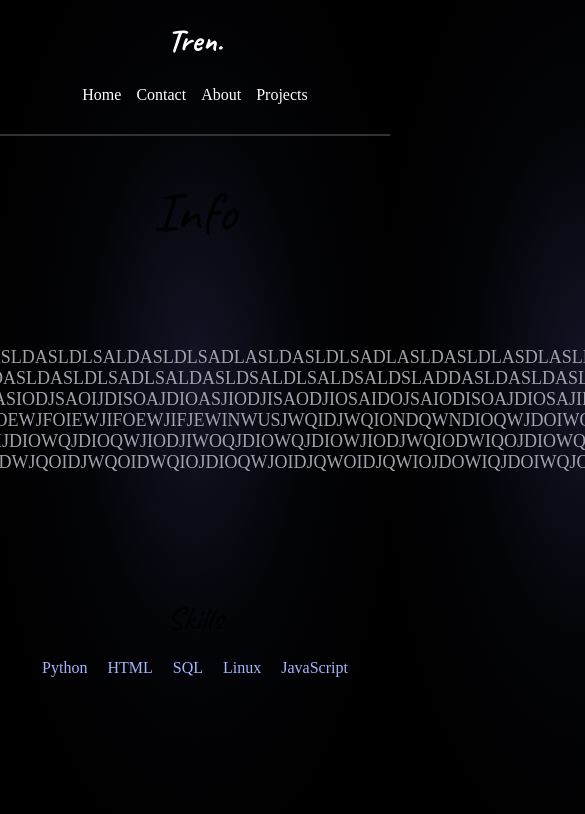
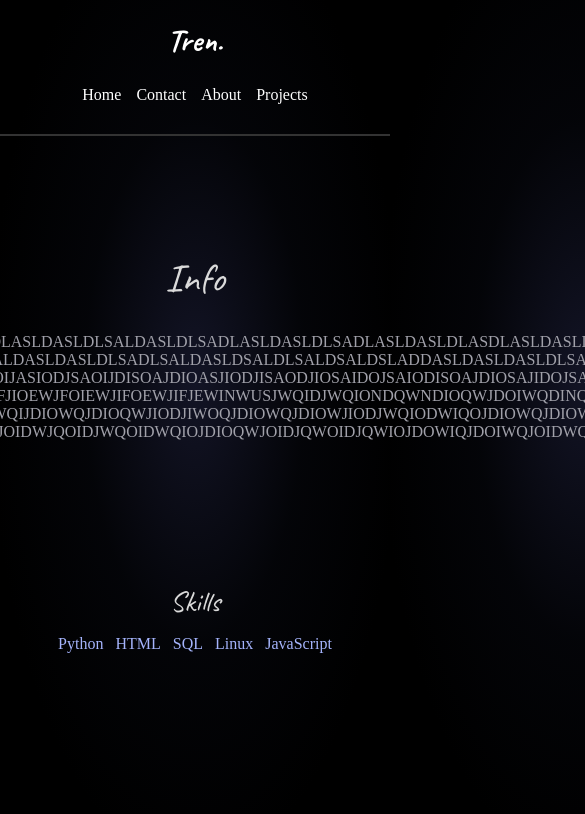
Before and after one commit to DEMONLORDKAKAROT/Portfolio, a plain HTML site: page about.html in a window 390 px wide. Shown: the top 814 px of the page, 585 px wide, since content can reach past the window. Drawn offline with Linux system fonts and the light colour scheme.

Commit message:
color fix

```diff
--- a/about.css
+++ b/about.css
@@ -13,10 +13,11 @@
 }
 
 
-.main-div h1 {
+.main-div h1{
     font-family: "Caveat", cursive;
     font-size: clamp(3.5rem, 7vw, 6rem);
     font-weight: 1;
+    color: rgb(218, 218, 218);
     margin: 0;
 }
 
@@ -42,6 +43,7 @@ section h2{
     font-family: "Caveat", cursive;
     font-size: clamp(2rem, 3vw, 3rem);
     font-weight: 1;
+    color: rgb(218, 218, 218);
     margin: 0;
 }
 
@@ -55,3 +57,43 @@ section ul{
     flex-wrap: wrap;
     justify-content: center;
 }
+
+
+
+@media(max-width: 768px){
+
+    .main-div {
+        gap: 30px;
+        padding: 30px 15px;
+        min-height: 50vh;
+        justify-content: center;
+        align-items: center;
+        text-align: center;
+    }
+
+    .main-div h1{
+        font-size: clamp(2.5rem, 10vw, 4rem);
+    }
+
+    .main-div p{
+        font-size: 16px;
+    }
+
+    section{
+        gap: 15px;
+        padding: 25px 15px;
+        min-height: auto;
+        align-items: center;
+        text-align: center;
+    }
+
+    section h2{
+        font-size: clamp(1.8rem, 7vw, 2.5rem);
+    }
+
+    section ul{
+        gap: 12px;
+        justify-content: center;
+        flex-wrap: wrap;
+    }
+}
--- a/contact.css
+++ b/contact.css
@@ -1,6 +1,6 @@
 
 
-main {
+main{
     display: flex;
     flex-direction: column;
     justify-content: center;
@@ -10,7 +10,7 @@ main {
     min-height: 70vh;
 }
 
-main div {
+main div{
     display: flex;
     flex-direction: column;
     align-items: center;
@@ -18,26 +18,27 @@ main div {
     gap: 10px;
 }
 
-main h1 {
+main h1{
     font-family: "Caveat", cursive;
     font-size: clamp(3.5rem, 7vw, 6rem);
     font-weight: 700;
+    color: rgb(218, 218, 218);
     margin: 0;
 }
 
-main p {
+main p{
     color: #a1a1aa;
     font-size: 18px;
     margin: 0;
 }
 
-main section {
+main section{
     display: flex;
     justify-content: center;
     gap: 20px;
 }
 
-main section a {
+main section a{
     text-decoration: none;
     color: white;
     border: 2px solid #333;
@@ -46,18 +47,18 @@ main section a {
     transition: color 0.3s ease, border-color 0.3s ease;
 }
 
-main section a:hover {
+main section a:hover{
     color: #a5b4fc;
     border-color: #a5b4fc;
 }
 
-@media (max-width: 600px) {
+@media(max-width: 600px){
     main section {
         flex-direction: column;
     }
 }
 
-main section .email {
+main section .email{
     color: #a5b4fc;
     font-size: 18px;
     border: 2px solid #333;
--- a/index_css.css
+++ b/index_css.css
@@ -21,6 +21,7 @@
     font-family: "Caveat", cursive;
     font-size: clamp(3.5rem, 7vw, 6rem);
     font-weight: 700;
+    color: rgb(218, 218, 218);
     margin: 0;
 }
 
--- a/projects.css
+++ b/projects.css
@@ -1,5 +1,3 @@
-
-
 
 div{
     gap: 10px;
@@ -12,10 +10,11 @@ div{
     min-height: 1vh;
 }
 
-div h1 {
+div h1{
     font-family: "Caveat", cursive;
     font-size: clamp(2rem, 4vw, 4rem);
     font-weight: 1;
+    color: rgb(218, 218, 218);
     margin: 0;
 }
 
@@ -44,7 +43,7 @@ section h2{
 
 
 
-section ul {
+section ul{
     display: grid;
     grid-template-columns: repeat(2, 1fr);
     gap: 25px;
@@ -55,11 +54,11 @@ section ul {
     width: 100%;
 }
 
-section li {
+section li{
     display: flex;
 }
 
-.project-card {
+.project-card{
     display: flex;
     flex-direction: column;
     gap: 15px;
@@ -75,16 +74,16 @@ section li {
     transition: border-color 0.3s ease;
 }
 
-.project-card:hover {
+.project-card:hover{
     border-color: #a5b4fc;
 }
 
-.project-card h2 {
+.project-card h2{
     color: white;
     margin: 0;
 }
 
-.project-card p {
+.project-card p{
     color: #a1a1aa;
     font-size: 15px;
     margin: 0;
@@ -96,13 +95,13 @@ section li {
     margin: 0;
 }
 
-.project-card:focus-visible {
+.project-card:focus-visible{
     outline: 2px solid #a5b4fc;
     outline-offset: 3px;
 }
 
-@media (max-width: 600px) {
-    section ul {
+@media(max-width: 600px){
+    section ul{
         grid-template-columns: 1fr;
     }
 }
```
